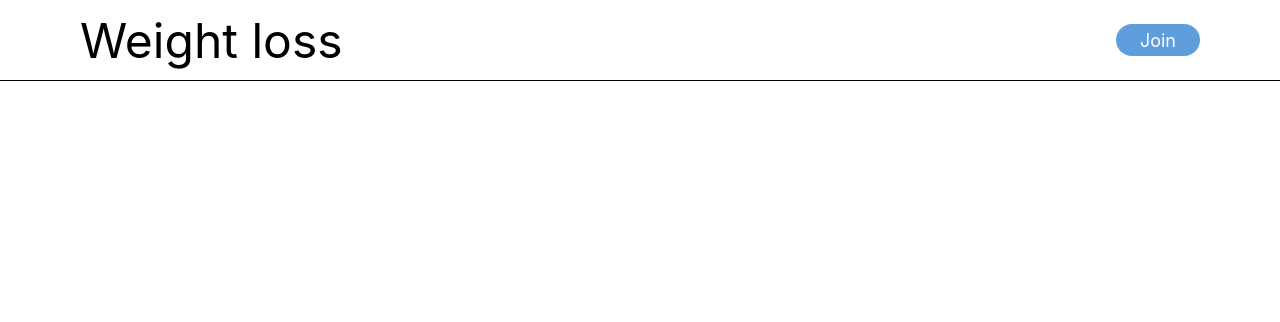
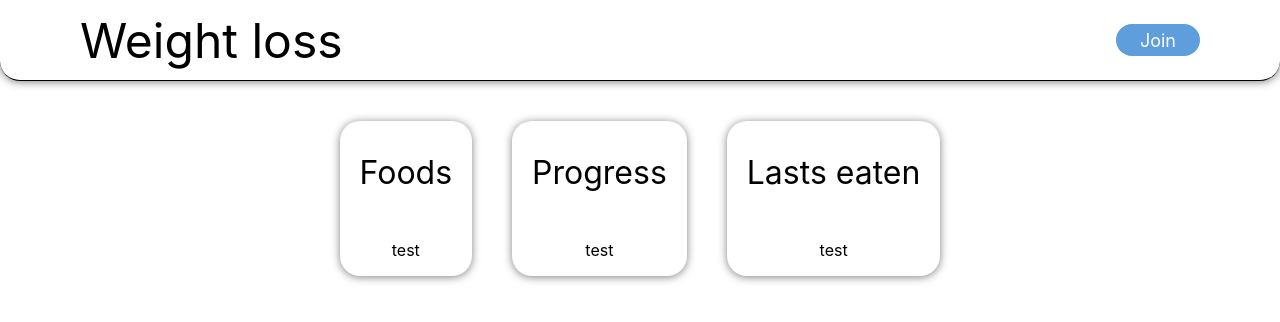
Before and after one commit to Chievap/d-app-weight-lost, a React (Create React App) app in the folder weightloss/: page / in a window 1280 px wide. Shown: the top 322 px of the page. Built offline with nearby package versions, Linux system fonts and the light colour scheme.

Commit message:
Small update

```diff
--- a/weightloss/src/App.css
+++ b/weightloss/src/App.css
@@ -1,4 +1,11 @@
 .App {
   display: flex;
   justify-content: center;
+  align-items: center;
+  flex-direction: column;
 }
+.appBody{
+  display: flex;
+  flex-direction: row;
+  margin: 20px;
+}
--- a/weightloss/src/App.tsx
+++ b/weightloss/src/App.tsx
@@ -4,6 +4,7 @@ import "./App.css";
 import GlobalState from "./context/GlobalProvider";
 import Button from "./components/button/button";
 import Header from "./components/header/header";
+import Card from "./components/card/card";
 
 function App() {
   const test = () => {
@@ -13,6 +14,11 @@ function App() {
     <GlobalState>
       <div className="App">
         <Header />
+        <div className="appBody">
+        <Card title={"Foods"}><p>test</p></Card>
+        <Card title={"Progress"}><p>test</p></Card>
+        <Card title={"Lasts eaten"}><p>test</p></Card>
+        </div>
       </div>
     </GlobalState>
   );
--- /dev/null
+++ b/weightloss/src/components/card/card.css
@@ -0,0 +1,15 @@
+.cardContainer{
+    display: flex;
+    align-items: center;
+    justify-content: center;
+    box-shadow: 0 1px 8px 0 rgba(0, 0, 0, 0.5);
+    border-radius: 20px;
+    flex-direction: column;
+    margin: 20px;
+    padding-left: 20px;
+    padding-right: 20px;
+}
+
+.cardTitle{
+    font-size: 2rem;
+}
--- /dev/null
+++ b/weightloss/src/components/card/card.tsx
@@ -0,0 +1,16 @@
+import React, { FC } from "react";
+import "./card.css";
+type Props = {
+  title?: String;
+};
+
+const Card: FC<Props> = ({ children, title }) => {
+  return (
+    <div className="cardContainer">
+      {title ? <p className="cardTitle">{title}</p> : null}
+      {children}
+    </div>
+  );
+};
+
+export default Card;
--- a/weightloss/src/components/header/header.css
+++ b/weightloss/src/components/header/header.css
@@ -7,6 +7,10 @@
     justify-content: space-between;
     flex: 1;
     border-bottom: 0.5px solid;
+    box-shadow: 0 1px 8px 0 rgba(0, 0, 0, 0.5);
+    border-bottom-right-radius: 20px;
+    border-bottom-left-radius: 20px;
+    width: 100%;
 }
 
 .headerText{
```
Also changed, not shown: weightloss/src/components/chart/chart.tsx (added, +15 -0 lines), weightloss/src/components/chart/chart.css (added).
